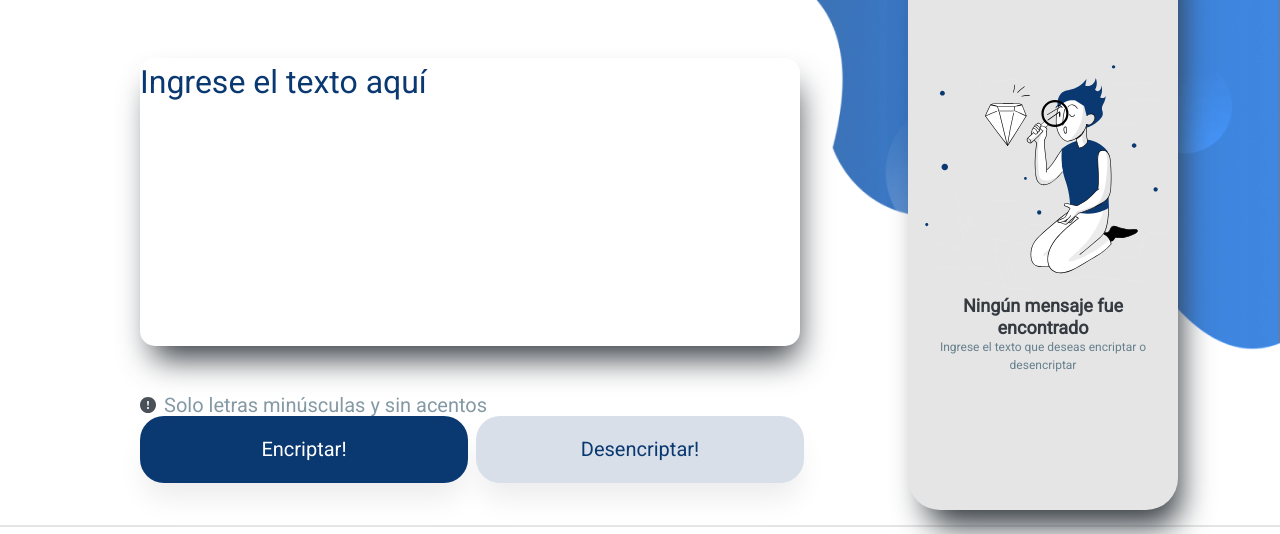
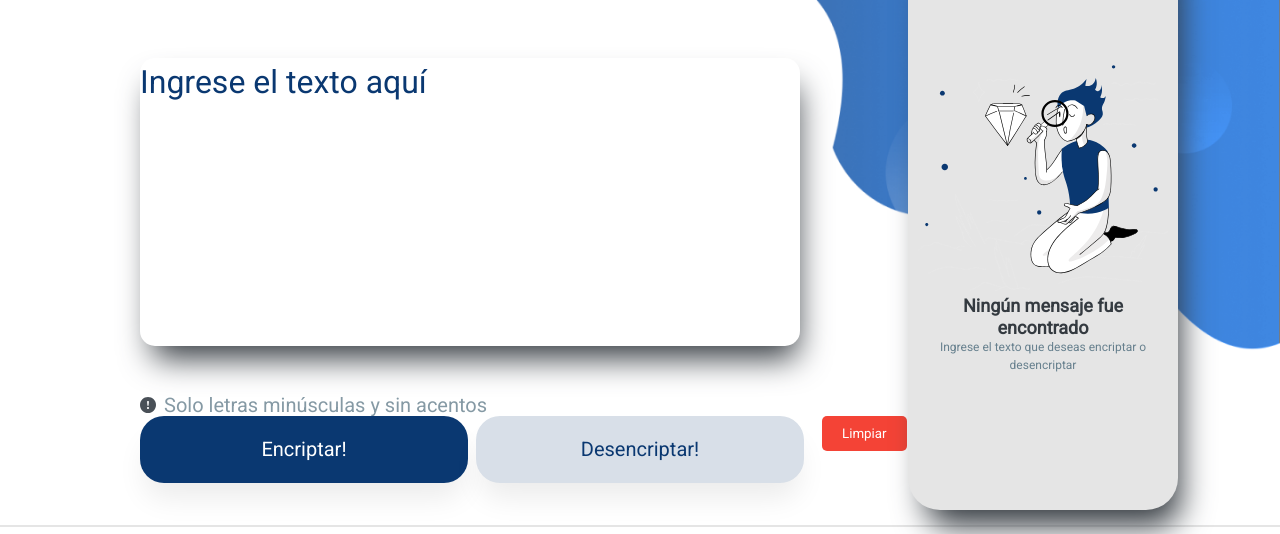
Before and after one commit to GB-09/Challenge-Encriptador-de-text, a plain HTML site: page index.html in a window 1280 px wide. Shown: the part 110-644 px from the top of the page. Drawn offline with Linux system fonts and the light colour scheme.

Commit message:
agragar nuevo boton

```diff
--- a/css/estilos.css
+++ b/css/estilos.css
@@ -248,6 +248,15 @@ main{
     border-radius: 20px;
     cursor: pointer;
 }
+.btn-limpiar {
+    background-color: #f44336; /* Color de fondo */
+    color: white; /* Color de texto */
+    padding: 10px 20px; /* Relleno */
+    border: none; /* Sin bordes */
+    border-radius: 5px; /* Bordes redondeados */
+    cursor: pointer; /* Cambia el cursor cuando se pasa por encima */
+    margin-left: 10px; /* Margen izquierdo para separación */
+}
 
 .btn-encriptar:hover,
 .btn-desencriptar:hover,
--- a/index.html
+++ b/index.html
@@ -28,6 +28,7 @@
             <div class="encriptador-contenedor">
                 <button type="submit" class="btn-encriptar">Encriptar!</button>
                 <button type="submit" class="btn-desencriptar">Desencriptar!</button>
+                <button type="button" class="btn-limpiar">Limpiar</button>
             </div>
         </section>
         <section class="tarjeta">
--- a/js/encriptador.js
+++ b/js/encriptador.js
@@ -6,8 +6,15 @@ const respuesta = document.querySelector(".evaluar");
 const contenido = document.querySelector(".tarjeta-contenedor");
 const btnCopiar = document.querySelector(".btn-copiar");
 const btnDesencriptar = document.querySelector(".btn-desencriptar");
+const limpiarBtn = document.querySelector(".btn-limpiar");
 
 //-------Boton de Encriptar-------//
+
+limpiarBtn.addEventListener("click", function() {
+    encriptarTextarea.value = "";
+    evaluarTextarea.value = "";
+});
+
 btnEncriptar.addEventListener("click", e=>{
     e.preventDefault();
     let texto = txtEncriptar.value;
```
